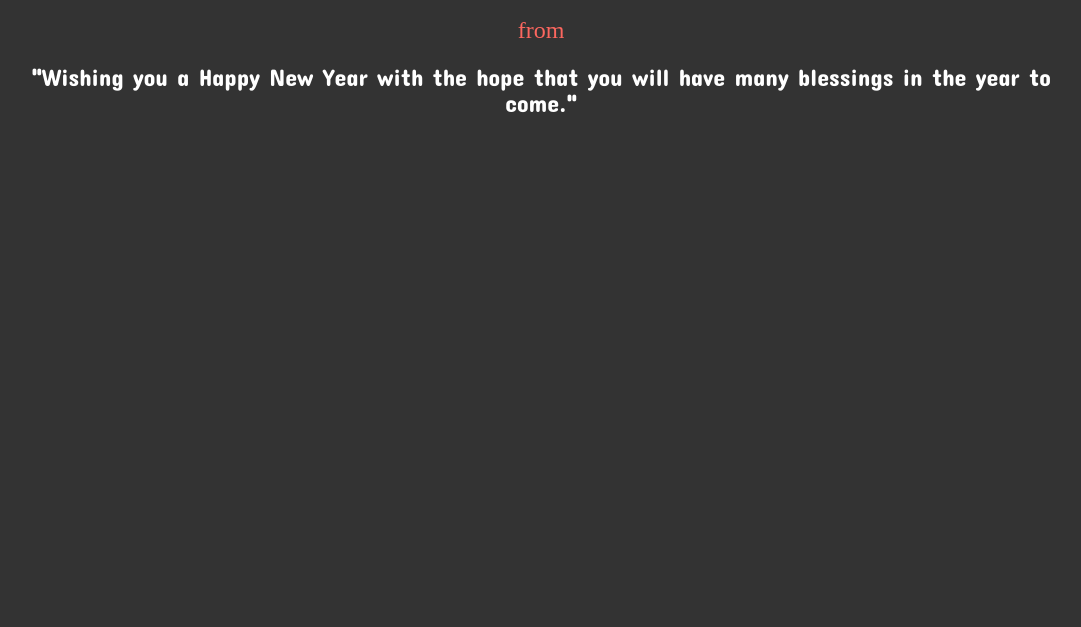
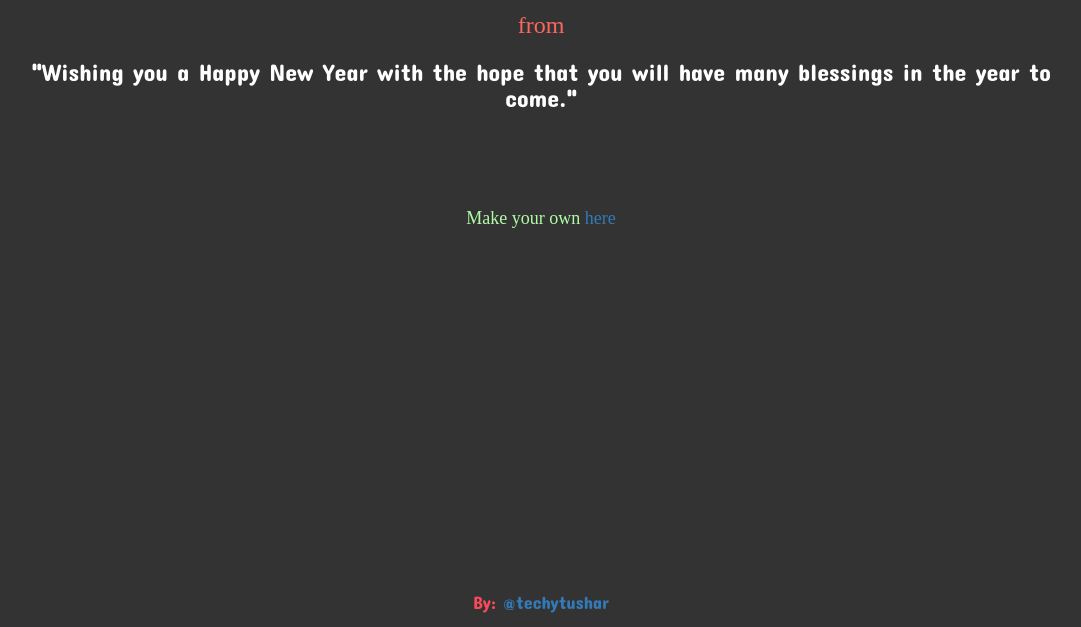
Before and after one commit to techytushar/new_year_wisher, a plain HTML site: page index.html in a window 1280 px wide. Shown: the part 175-802 px from the top of the page, without its empty margins (99-1180 px from the left). Drawn offline with nearby package versions, Linux system fonts and the light colour scheme.

Commit message:
added footer

```diff
--- a/index.html
+++ b/index.html
@@ -4,13 +4,21 @@
   <meta charset="UTF-8">
 	<title>New Year Wishes!</title>
 	<link rel="stylesheet" href="https://maxcdn.bootstrapcdn.com/bootstrap/3.3.7/css/bootstrap.min.css">
-<link href="https://fonts.googleapis.com/css?family=Berkshire+Swash|Permanent+Marker|Concert+One" rel="stylesheet">
+<link href="https://fonts.googleapis.com/css?family=Berkshire+Swash|Concert+One|Bungee" rel="stylesheet">
 	<style>
 	 body{
 	 	background: #333;
 		font-family: 'Merriweather', serif;
 		}
-
+    .footer {
+      position: absolute;
+      bottom: 0;
+      width: 100%;
+      /* Set the fixed height of the footer here */
+      height: 45px;
+      line-height: 45px; /* Vertically center the text there */
+      background: transparent;
+    }
 		.awesome {
       font-family: futura;
       color:#313131;
@@ -59,13 +67,20 @@
 	<div style = "background:transparent !important" class="jumbotron">
 		<center>
 		<h1 class = "awesome" style = "font-family: 'Berkshire Swash', cursive;"><b>Happy New Year</b></h1>
-		<h3 style = "color:#fc675f; margin-top: 25px">from</h3>
-		<h1 id = "name" style = "color: #6666ff; margin-top: -10px;"></h1>
+		<h3 style = "color:#fc675f; margin-top: 20px">from</h3>
+		<h1 id = "name" style = "color: #6666ff; margin-top: -10px; font-family: 'Bungee';"></h1>
 		<h3 style = "color:white; margin-top: 30px; font-family: 'Concert One', cursive;"><b>"</b>Wishing you a Happy New Year with the hope that you will have many blessings in the year to come.<b>"</b></h3>
 		</center>
 	</div>
 </div>
-
+<h4 style = "color:#b0fca6;" align="center">Make your own <a href = "https://techytushar.github.io/new_year_form/">here</a></h2>
+<footer class="footer">
+      <div class = "container">
+      <center>
+      <span style = "color:#f74a5b; font-family:'Concert One'; font-size: 18px;"> By: <a href="https://techytushar.github.io/" target = "_blank">@techytushar </a></span>
+      </center>
+      </div>
+    </footer>
 </body>
 <script src="http://code.jquery.com/jquery-3.1.1.min.js"></script>
 <script type = "text/javascript">
```
